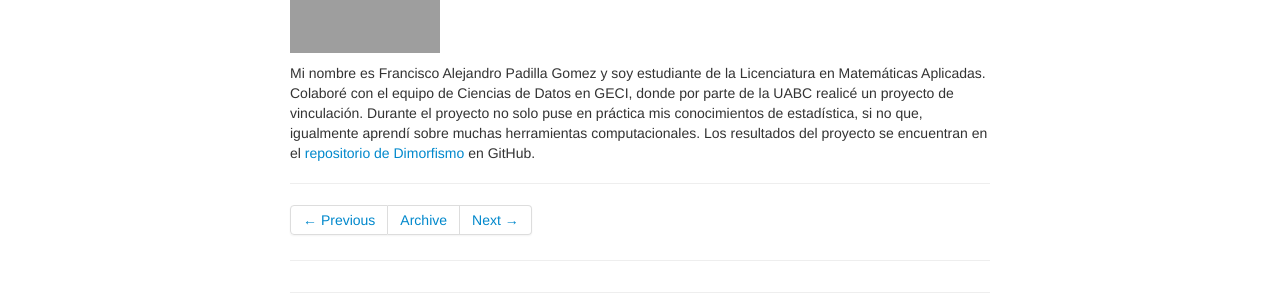
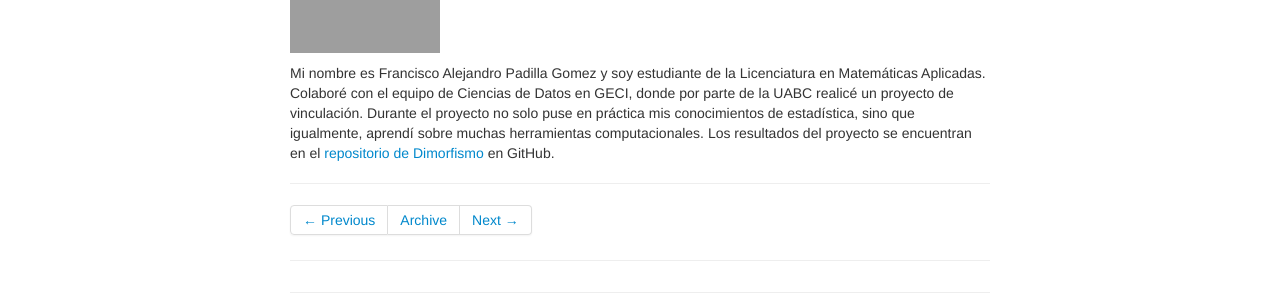
Before and after one commit to LizethMReyes/islasgeci.github.io, a Jekyll site: the page built from _posts/2021-05-20-catalogo_voluntariados.md, in a window 1280 px wide. Shown: the part 929-1229 px from the top of the page. Built offline with Jekyll 4.4.1, drawn with Linux system fonts in a browser that asks for light colours; grey boxes are pictures that could not be loaded.

Commit message:
✍️ Edit

```diff
--- a/_posts/2021-05-20-catalogo_voluntariados.md
+++ b/_posts/2021-05-20-catalogo_voluntariados.md
@@ -31,6 +31,6 @@ estadística y análisis de datos.
 Mi nombre es Francisco Alejandro Padilla Gomez y soy estudiante de la Licenciatura en Matemáticas
 Aplicadas. Colaboré con el equipo de Ciencias de Datos en GECI, donde por parte de la UABC realicé
 un proyecto de vinculación. Durante el proyecto no solo puse en práctica mis conocimientos de
-estadística, si no que, igualmente aprendí sobre muchas herramientas computacionales. Los resultados
+estadística, sino que igualmente, aprendí sobre muchas herramientas computacionales. Los resultados
 del proyecto se encuentran en el [repositorio de
 Dimorfismo](https://github.com/IslasGECI/dimorfismo) en GitHub.
```
